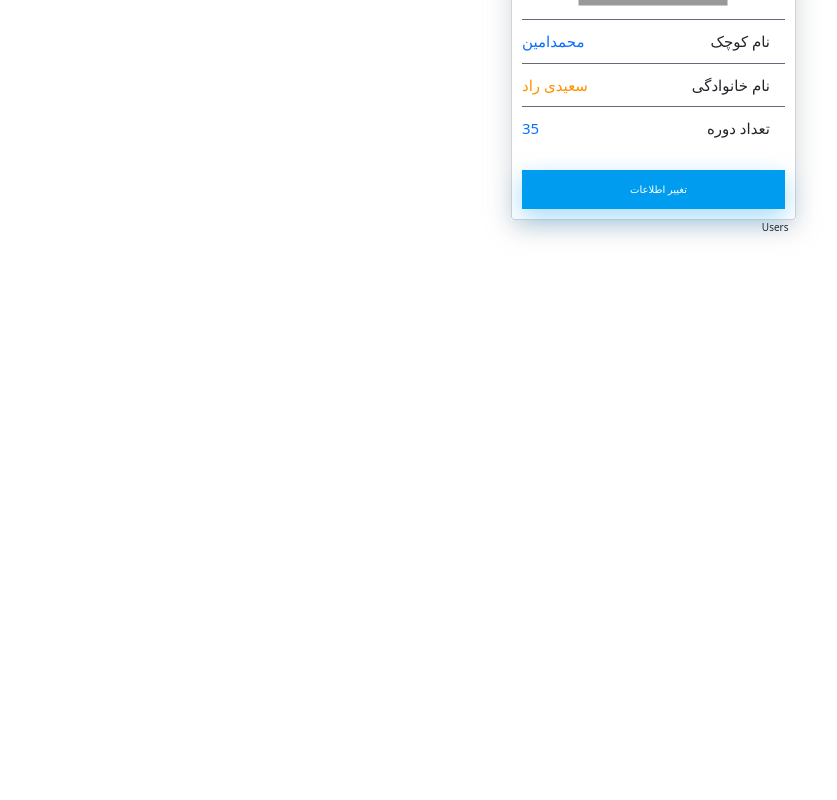
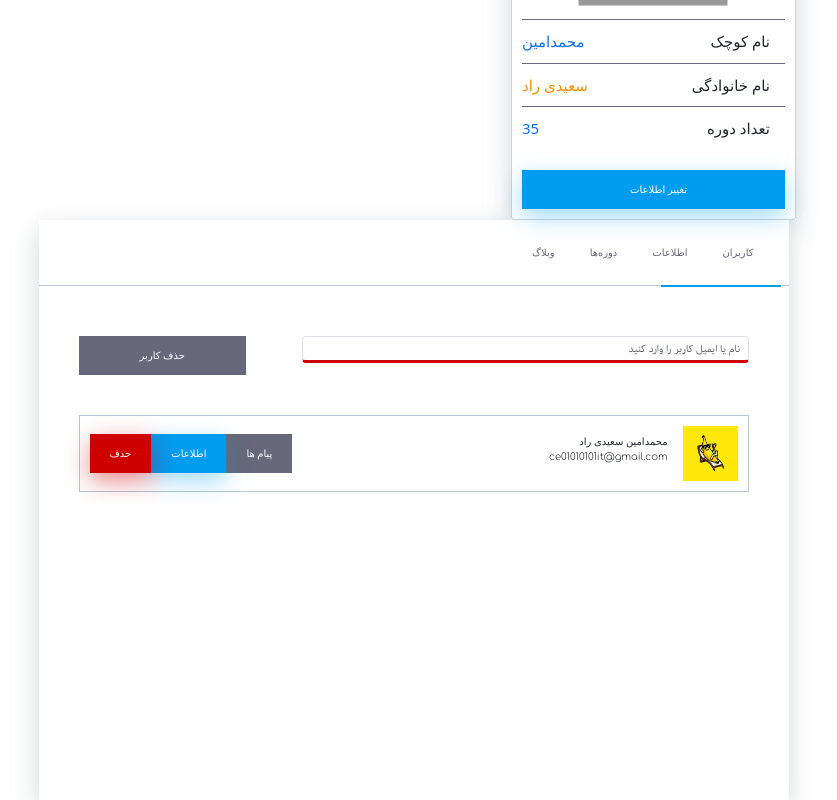
Before and after one commit to NazaninMoosazade/Redux, a React (Vite) app: page / in a window 1280 px wide. Shown: the part 465-1265 px from the top of the page, without its empty margins (414-1251 px from the left). Before the commit the page ends 910 px from the top, so only its background shows below. Built offline with nearby package versions, Linux system fonts and the light colour scheme.

Commit message:
update users

```diff
--- a/src/App.jsx
+++ b/src/App.jsx
@@ -7,7 +7,7 @@ import routes from './routes'
 
 export default function App() {
 
- const router = useRoutes(routes)
+ const router = useRoutes(routes);
 
   return (
     <>
@@ -16,6 +16,7 @@ export default function App() {
         <main class="main">
           <div class="row justify-content-between mx-0">
           <Sidebar/>
+
           {router}
           </div>
         </main>
--- a/src/Pages/Users/Users.css
+++ b/src/Pages/Users/Users.css
@@ -0,0 +1,109 @@
+.users {
+    padding: 4rem;
+    height: 81.5%;
+    overflow-y: auto;
+  }
+
+  .users__form-search {
+    display: flex;
+    gap: 2rem;
+  }
+
+  .active {
+    width: 12rem;
+    height: 2px;
+    background-color: var(--blue);
+    position: absolute;
+    top: 6.5rem;
+    right: 1%;
+  }
+
+  .users__list {
+    padding: 4rem 0;
+    display: flex;
+    flex-direction: column;
+    gap: 1.5rem;
+  }
+
+  .uesrs__item {
+    display: flex;
+    align-items: center;
+    justify-content: space-between;
+    padding: 1rem;
+    border: 1px solid var(--white-700);
+  }
+
+  .users__info {
+    display: flex;
+    align-items: center;
+    justify-content: flex-start;
+    gap: 1.5rem;
+  }
+
+  .users__img {
+    width: 5.5rem;
+    height: 5.5rem;
+  }
+
+  .sender-tickets-details {
+    background-color: var(--white-900);
+    padding: 2rem;
+  }
+
+  .subject-ticket {
+    color: var(--dark-orange);
+    font-weight: bold;
+    margin-bottom: 2rem;
+  }
+
+  .ticket-box {
+    padding: 2rem 4rem;
+  }
+
+  .tickets-cards-wrapper .card {
+    margin: 4rem 0 0;
+  }
+
+  .ticket-subject-text {
+    color: var(--dark-orange);
+  }
+
+  .ticket-subject-text a {
+    font-size: 1.6rem;
+    color: currentColor;
+  }
+  .ticket-subject-text a:hover {
+    color: var(--orange);
+  }
+
+  .ticket-reply-text {
+    font-size: 1.5rem;
+    color: var(--secondry-light);
+  }
+
+  .ticket__icon {
+    width: 3rem;
+    height: 3rem;
+    fill: currentColor;
+  }
+
+  .check-icon {
+    fill: var(--green);
+  }
+
+  /* dark mode */
+
+  .dark .sender-tickets-details {
+    background-color: var(--secondry-light);
+    padding: 2rem;
+  }
+
+  .dark .ticket-subject-text {
+    background-color: var(--secondry-light);
+  }
+
+  .dark .ticket-reply-text {
+    background-color: var(--white-700);
+    color: var(--secondry-light);
+  }
+  /* end dark mode */
--- a/src/Pages/Users/Users.jsx
+++ b/src/Pages/Users/Users.jsx
@@ -3,6 +3,84 @@ import './Users.css'
 
 export default function Users() {
   return (
-    <div>Users</div>
+    <div>
+        <div class="col-8 content px-0">
+      <div class="content__wrapper">
+        <ul class="content__tabs">
+          <li class="content__tab">
+            <a href="users-admin.html" class="content__tab-link">
+              <span class="fa fa-user"></span>
+              کاربران
+            </a>
+          </li>
+          <li class="content__tab">
+            <a href="infomation-admin.html" class="content__tab-link">
+              <span class="fa fa-book"></span>
+              اطلاعات
+            </a>
+          </li>
+          <li class="content__tab">
+            <a href="products-admin.html" class="content__tab-link">
+              <span class="fa fa-store"></span>
+              دوره‌ها
+            </a>
+          </li>
+
+          <li class="content__tab">
+            <a href="weblog-admin.html" class="content__tab-link">
+              <span class="fa fa-newspaper"></span>
+              وبلاگ
+            </a>
+          </li>
+        </ul>
+        <div class="active"></div>
+
+        <div class="users">
+          <form action="#" class="form row justify-content-between gap-3 mx-0">
+            <div class="form__box-input col-8 px-0">
+              <span class="fa fa-search form__icon form__icon-search"></span>
+
+              <input
+                type="search"
+                name=""
+                id="search"
+                placeholder="نام یا ایمیل کاربر را وارد کنید "
+                class="form-control form__input"
+                required
+              />
+            </div>
+            <button type="reset" class="btn-custome btn-custome--gray col-3">
+              حذف کاربر
+            </button>
+          </form>
+
+          <div class="users__list-container">
+            <div class="users__list users__list-wrapper">
+              <div class="uesrs__item">
+                <div class="users__info">
+                  <img
+                    src="../../img/admin/profile/banana.png"
+                    alt="photo user"
+                    class="users__img"
+                  />
+                  <div class="users__details">
+                    <p class="users__name my-0">محمدامین سعیدی راد</p>
+                    <p lang="en" class="users__email">
+                      ce01010101it@gmail.com
+                    </p>
+                  </div>
+                </div>
+                <div class="users__btns">
+                  <button class="btn-custome btn-custome--gray">پیام ها</button>
+                  <button class="btn-custome btn-custome__blue">اطلاعات</button>
+                  <button class="btn-custome btn-custome__red">حذف</button>
+                </div>
+              </div>
+            </div>
+          </div>
+        </div>
+      </div>
+    </div>
+    </div>
   )
 }
```
